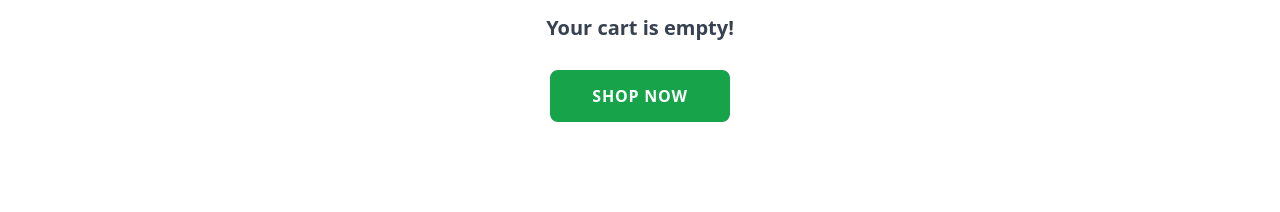
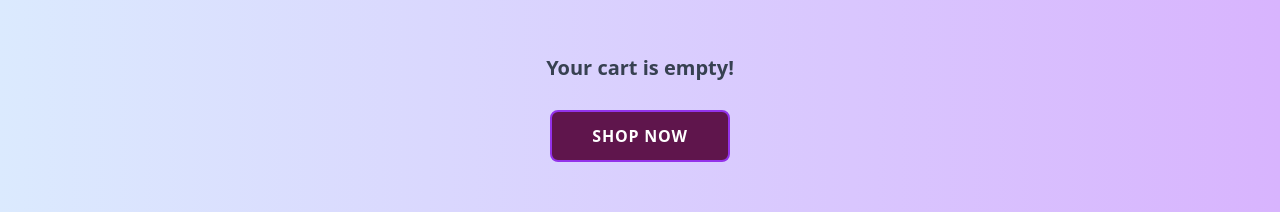
Before and after one commit to dhuruv0003/ShopZ-E-Commerce-Web-App, a React (Vite) app: page /cart in a window 1280 px wide. Shown: the part 348-560 px from the top of the page. Built offline with nearby package versions, Linux system fonts and the light colour scheme.

Commit message:
new commit

```diff
--- a/src/pages/Cart.jsx
+++ b/src/pages/Cart.jsx
@@ -13,7 +13,7 @@ const Cart = () => {
   }, [cart]);
 
   return (
-    <div className="mt-[6rem] px-3 mx-auto" >
+    <div className="mt-[6rem] bg-gradient-to-r from-blue-100 to-purple-300 px-3 mx-auto" >
       {cart.length > 0 ? (
         <div className="max-w-[1200px] mx-auto flex flex-col md:flex-row justify-center ">
           <div className="w-[100%] md:w-[60%] flex flex-col p-2">
@@ -40,12 +40,12 @@ const Cart = () => {
           </div>
         </div>
       ) : (
-        <div className="min-h-[80vh] flex flex-col items-center justify-center">
+        <div className="min-h-[90vh] flex flex-col items-center justify-center">
           <h1 className="text-gray-700 font-semibold text-xl mb-2">
             Your cart is empty!
           </h1>
           <Link to={"/"}>
-            <button className="uppercase bg-green-600 hover:bg-purple-50 rounded-lg text-white transition duration-300 ease-linear mt-5 border-2 border-green-600 font-semibold hover:text-green-700 p-3 px-10 tracking-wider ">
+            <button className="uppercase bg-[#5f154c] hover:bg-purple-50 rounded-lg text-white transition duration-300 ease-linear mt-5 border-2 border-purple-600 font-semibold hover:text-green-700 p-3 px-10 tracking-wider ">
               Shop Now
             </button>
           </Link>
--- a/src/pages/ContactUs.jsx
+++ b/src/pages/ContactUs.jsx
@@ -19,7 +19,7 @@ export const ContactUs = () => {
     return (
         <div className='bg-gradient-to-r from-blue-100 to-purple-300 py-[8rem]  h-fit  md:w-screen  '>
 
-            <form className='mt-4 w-[550px] mx-auto flex flex-col gap-y-3' onSubmit={submitHandler} action="" >
+            <form className='mt-4 max-w-[550px] mx-auto flex flex-col gap-y-3' onSubmit={submitHandler} action="" >
                 <h1 className='text-center text-white text-3xl font-bold rounded-se-2xl rounded-ls-2xl  bg-[#20c6c6] bg-rounded-[0.5rem] p-[19px] w-full '>Please Enter Your Queries</h1>
                 <label className='w-full relative'>
                     <p className="text-[0.875rem] text-black mb-1 leading-[1.375rem]">Enter your Name</p>
```
